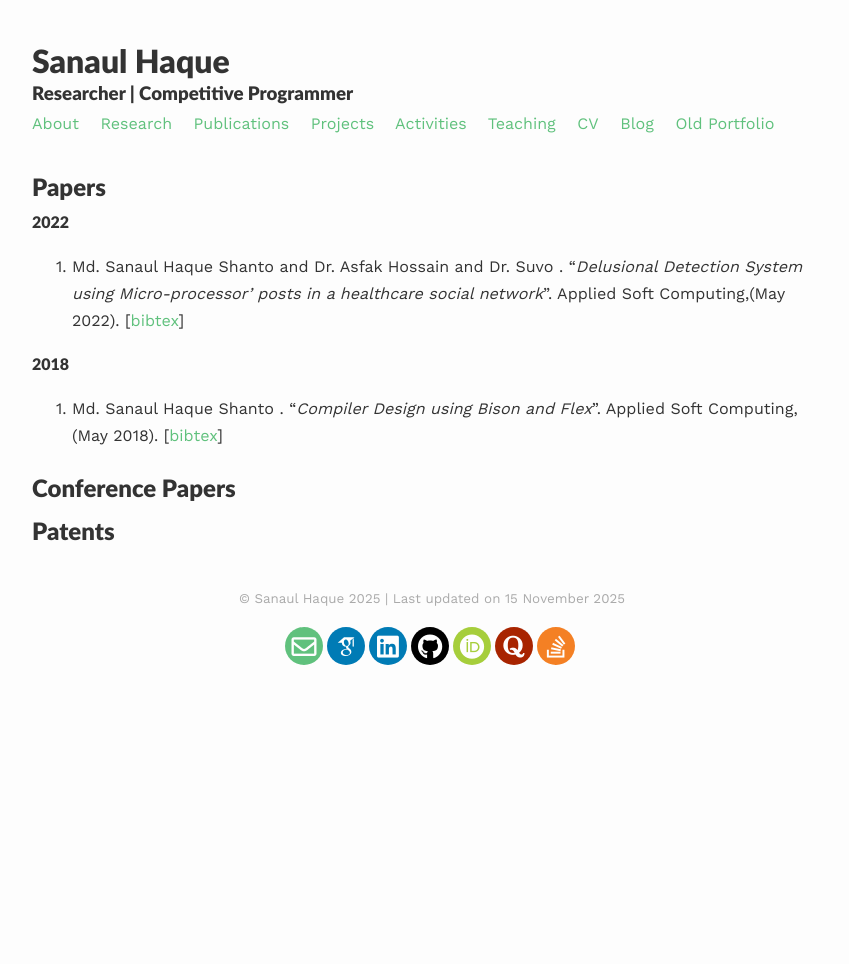
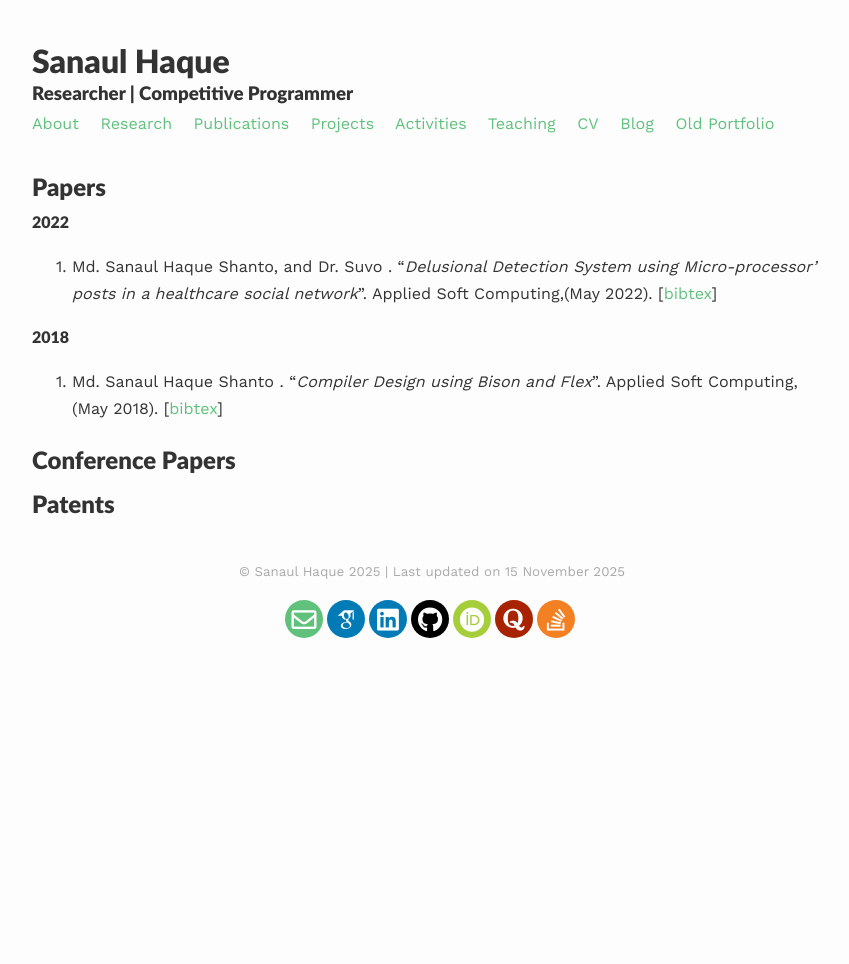
Before and after one commit to Md-Sanaul-Haque-Shanto/md-sanaul-haque-shanto.github.io, a Jekyll site: the page built from _pages/publications.md, in a window 1280 px wide. Shown: the whole page, without its empty margins (208-1057 px from the left). Built offline with Jekyll 4.4.1, drawn with Linux system fonts in a browser that asks for light colours; nearby versions of some CDN libraries; some web fonts are replaced.

Commit message:
Update publications.md

```diff
--- a/_pages/publications.md
+++ b/_pages/publications.md
@@ -8,7 +8,7 @@ published: true
 ## Papers
 
 #### 2022
-0. Md. Sanaul Haque Shanto and Dr. Asfak Hossain and Dr. Suvo . "*Delusional Detection System using Micro-processor' posts in a healthcare social network*". Applied Soft Computing,(May 2022). [[bibtex](link)]
+0. Md. Sanaul Haque Shanto, and Dr. Suvo . "*Delusional Detection System using Micro-processor' posts in a healthcare social network*". Applied Soft Computing,(May 2022). [[bibtex](link)]
 
 #### 2018
 0. Md. Sanaul Haque Shanto . "*Compiler Design using Bison and Flex*". Applied Soft Computing,(May 2018). [[bibtex](https://github.com/Md-Sanaul-Haque-Shanto/compiler-design-for-ArenaBoard/blob/main/Compiler_Design_Using_Flex_and_Bison.pdf)]
```
